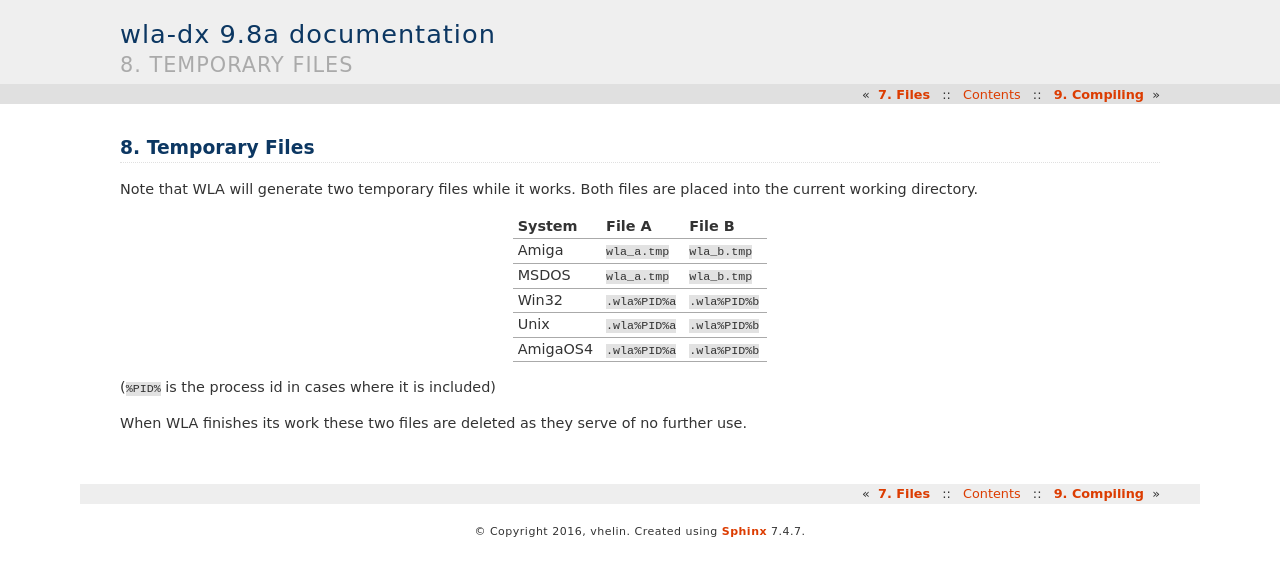
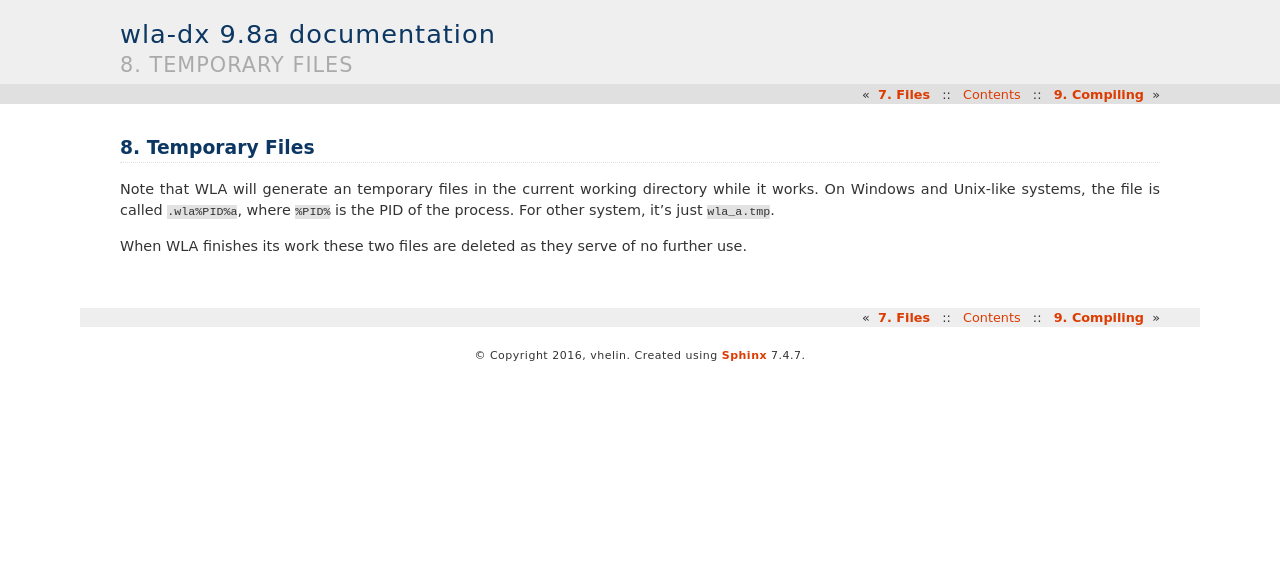
Before and after one commit to vhelin/wla-dx, a Sphinx documentation site: the page built from doc/tempfiles.rst, in a window 1280 px wide. Shown: the top 576 px of the page. Built offline with Sphinx 7.4.7, drawn with Linux system fonts in a browser that asks for light colours.

```diff
--- a/doc/tempfiles.rst
+++ b/doc/tempfiles.rst
@@ -1,20 +1,10 @@
 Temporary Files
 ===============
 
-Note that WLA will generate two temporary files while it works. Both files
-are placed into the current working directory.
-
-======== ============== ==============
-System   File A         File B
-======== ============== ==============
-Amiga    ``wla_a.tmp``  ``wla_b.tmp``
-MSDOS    ``wla_a.tmp``  ``wla_b.tmp``
-Win32    ``.wla%PID%a`` ``.wla%PID%b``
-Unix     ``.wla%PID%a`` ``.wla%PID%b``
-AmigaOS4 ``.wla%PID%a`` ``.wla%PID%b``
-======== ============== ==============
-
-(``%PID%`` is the process id in cases where it is included)
+Note that WLA will generate an temporary files in the current working
+directory while it works. On Windows and Unix-like systems, the file is
+called ``.wla%PID%a``, where ``%PID%`` is the PID of the process.
+For other system, it's just ``wla_a.tmp``.
 
 When WLA finishes its work these two files are deleted as they serve
 of no further use.
```
Also changed, not shown: 2 other files.
